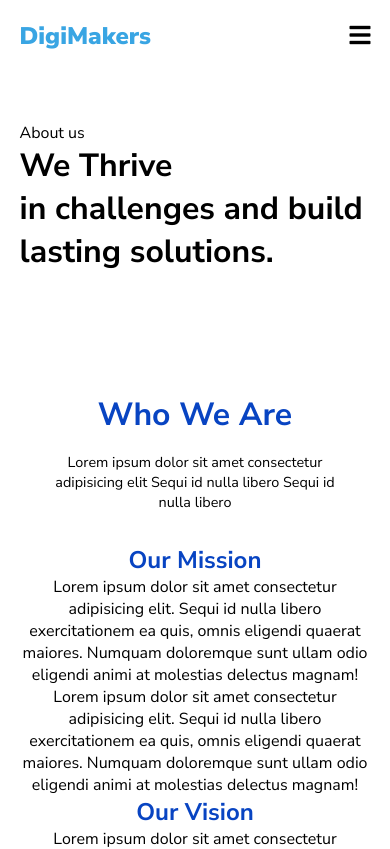
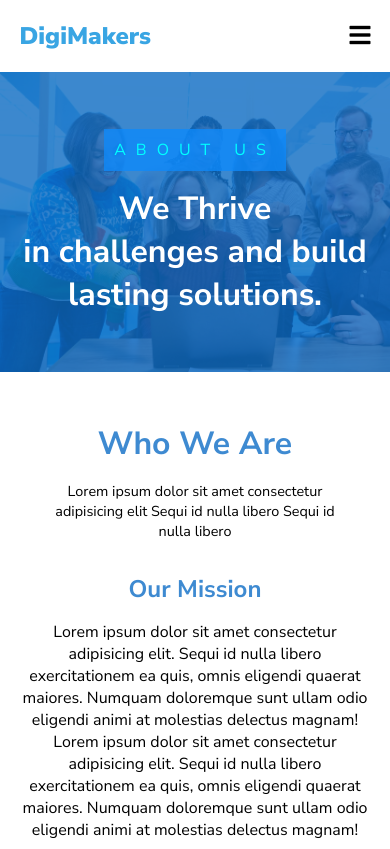
Before and after one commit to Luxt-Tech-JavaScript-Peer2/Digimakers-Landing-Page, a React (Create React App) app: page /about in a window 390 px wide. Shown: the top 849 px of the page. Built offline with nearby package versions, Linux system fonts and the light colour scheme.

Commit message:
adjusted for responsiveness

```diff
--- a/src/index.css
+++ b/src/index.css
@@ -67,14 +67,14 @@
    align-items: center;
    justify-content: center;
    background-color: #fff;
-   color: #007BFF;
+   color: #027BD1;
    font-weight: 900;
    font-size: 1.2rem;
    transition: ease .3s;
  }
 
  .action button a:hover {
-   background-color: #007BFF;
+   background-color: #027BD1;
    border: 1px solid white;
    color: white;
  }
@@ -90,7 +90,8 @@
  .action p {
    color: #fff;
    margin-bottom: .5rem;
-   /* font-size: .9rem; */
+   font-size: .9rem;
+   text-align: center;
  }
 
  .action-wrapper {
--- a/src/styles/about-image.css
+++ b/src/styles/about-image.css
@@ -1,39 +1,49 @@
-.main-image{
-    width: 100%;
-    position: absolute;
+.about-hero{
+    text-align: center;
+    color: white;
     height: 300px;
-  object-fit: cover;
-  opacity: 0.5;
-
+    background-image: url("../assets/classroom.jpg");
+    background-repeat: no-repeat;
+    background-size: cover;
+}
+.about-hero-overlay{
+   background-color: #0d6cc5cb;
+   height: 100%;
 
 }
-.main-image:hover{
-    opacity: 1;
+.about-hero-overlay .wrapper{
+    height: 100%;
+   display: flex;
+   flex-direction: column;
+   justify-content: center;
+}
+.about-desc{
+    width: 100%;
+    max-width: 500px;
+    margin: auto;
+}
+.about-desc p{
+    padding: 10px;
+    background-color: hsla(209, 96%, 52%, 0.796);
+    color: cyan;
+    margin:auto auto 1rem auto;
+    width: fit-content;
+    letter-spacing: 10px;
+    text-transform: uppercase;
 }
 
-.section01{
-    width: 100%;
-
-    height: 300px;
-    position: relative;
+@media screen and (min-width: 750px){
+    .about-hero{
+        text-align: left;
+        height: 400px;
+    }
+    .about-desc{
+        width: 50%;
+        min-width: 500px;
+        max-width: 800px;
+        margin: 0;
+    }
+    .about-desc p{
+        margin:auto 0 1rem 0;
+    }
 }
-
-
-.about{
-    position: absolute;
-    top: 70px;
-    left: 26px;
-    background-color: transparent;
-    opacity: 0.25;
-    color:rgb(218, 205, 27);
-    text-transform: uppercase;
-    padding: 4px;
-}
-.img-txt{
-    position: absolute;
-    top: 100px;
-    left: 26px;
-    color: #fff;
-
-
-}
--- a/src/styles/about-we-are.css
+++ b/src/styles/about-we-are.css
@@ -1,37 +1,27 @@
-.section02{
-    text-align: center;
-
-    padding: 20px 0;
-
+.section02 h2, .section02 h3 {
+    color: #0d6cc5cb;
 }
-.section02 h2{
-    color: #0844c2;
-    margin-bottom: 5px;
-}
-.content{
-    font-weight: bold;
-}
-.Mission{
-    display: flex;
-    justify-content: space-between;
-    margin: 20px;
-}
-.mission-text, .vision-text{
-    width: 50%;
-
-    margin: 30px;
-}
-h3{
-    color: #0844c2;
+.section02 h2, .section02 h3 {
+    color: #0d6cc5cb;
 }
 
-@media screen and (max-width:960px){
-    .Mission{
-        flex-direction: column;
-    }
-    .vision-text, .mission-text{
-        width: 100%;
-        text-align: center;
-        margin:0;
+.section02 .inner {
+    display: grid;
+    grid-template-columns: 1fr;
+    grid-row-gap: 2rem;
+    text-align: center;
+}
+
+.section02 h3 {
+    margin-bottom: 1rem;
+}
+.section02 header {
+   text-align: center;
+}
+
+@media screen and (min-width:750px) {
+    .section02 .inner {
+        grid-template-columns: 1fr 1fr;
+        grid-column-gap: 2rem;
     }
 }
--- a/src/styles/hero.css
+++ b/src/styles/hero.css
@@ -1,4 +1,7 @@
 
+.hero{
+    text-align: center;
+}
 .hero h1 {
     color: #0884c2;
     font-size: 2rem;
@@ -47,5 +50,7 @@
         max-width: 400px;
         text-align: justify;
     }
-
+    .hero{
+        text-align: left;
+    }
 }
```
